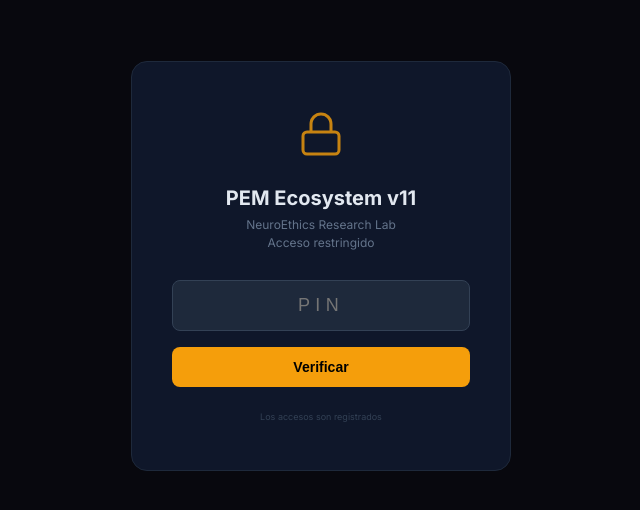
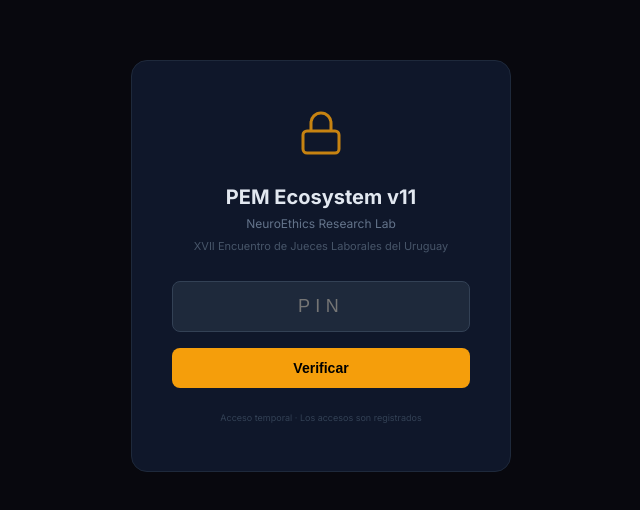
Before and after one commit to VERCEL-SYS/pem-visualizations, a React (Vite) app: page / in a window 1280 px wide. Shown: the part 134-644 px from the top of the page, without its empty margins (319-959 px from the left). Built offline with nearby package versions, Linux system fonts and the light colour scheme; no server answers.

Commit message:
Update main.jsx

```diff
--- a/src/main.jsx
+++ b/src/main.jsx
@@ -2,23 +2,17 @@ import React, { useState, useEffect } from 'react';
 import ReactDOM from 'react-dom/client';
 import { HashRouter, Routes, Route, Navigate } from 'react-router-dom';
 import App from './App';
-import NDFVisualization from './views/NDF';
-import BHSVisualization from './views/BHS';
-import RielesVisualization from './views/RIELES';
 import PLEAPipeline from './views/plea-pipeline';
 import SpectrumBioeffect from './views/spectrum-bioeffect';
 import EcosystemMap from './views/ecosystem-map';
 import LogViewer from './views/log-viewer';
 
-// ============================================================
-// SECURITY GATE — PIN + Access Log + IP/Geo
-// ============================================================
 const CORRECT_PIN = "2741";
 const MAX_ATTEMPTS = 5;
 const STORAGE_KEY = "pem-access-log";
 const SESSION_KEY = "pem-unlocked";
+const PIN_EXPIRY = new Date("2026-09-18T03:59:00Z");
 
-// Cache IP/geo info once per session
 let cachedGeo = null;
 async function fetchGeo() {
   if (cachedGeo) return cachedGeo;
@@ -26,47 +20,41 @@ async function fetchGeo() {
     const res = await fetch("https://ipapi.co/json/");
     if (res.ok) {
       const data = await res.json();
-      cachedGeo = {
-        ip: data.ip || "",
-        city: data.city || "",
-        region: data.region || "",
-        country: data.country_name || "",
-        org: data.org || "",
-        timezone: data.timezone || "",
-      };
+      cachedGeo = { ip: data.ip||"", city: data.city||"", region: data.region||"", country: data.country_name||"", org: data.org||"", timezone: data.timezone||"" };
     }
-  } catch (e) {
-    cachedGeo = { ip: "", city: "", region: "", country: "", org: "", timezone: "" };
-  }
+  } catch(e) { cachedGeo = { ip:"",city:"",region:"",country:"",org:"",timezone:"" }; }
   return cachedGeo || {};
 }
 
 async function logAccess(type, details) {
   try {
     const geo = await fetchGeo();
-    const entry = {
-      timestamp: new Date().toISOString(),
-      type,
-      details,
-      ip: geo.ip,
-      city: geo.city,
-      region: geo.region,
-      country: geo.country,
-      org: geo.org,
-      timezone: geo.timezone,
-      userAgent: navigator.userAgent,
-      platform: navigator.platform,
-      screen: window.screen.width + "x" + window.screen.height,
-    };
+    const entry = { timestamp: new Date().toISOString(), type, details, ip: geo.ip, city: geo.city, region: geo.region, country: geo.country, org: geo.org, timezone: geo.timezone, userAgent: navigator.userAgent, platform: navigator.platform, screen: window.screen.width+"x"+window.screen.height };
     let log = [];
-    try {
-      const stored = localStorage.getItem(STORAGE_KEY);
-      if (stored) log = JSON.parse(stored);
-    } catch (e) {}
+    try { const s = localStorage.getItem(STORAGE_KEY); if(s) log = JSON.parse(s); } catch(e){}
     log.push(entry);
-    if (log.length > 200) log = log.slice(-200);
+    if(log.length > 200) log = log.slice(-200);
     localStorage.setItem(STORAGE_KEY, JSON.stringify(log));
-  } catch (e) {}
+  } catch(e){}
+}
+
+function ExpiredScreen() {
+  return (
+    <div style={{ width:"100vw",height:"100vh",background:"#08080e",display:"flex",alignItems:"center",justifyContent:"center",fontFamily:"'Inter','Segoe UI',system-ui,sans-serif" }}>
+      <div style={{ background:"#0f172a",border:"1px solid #1e293b",borderRadius:16,padding:"48px 40px",maxWidth:420,width:"90%",textAlign:"center" }}>
+        <div style={{ marginBottom:24 }}>
+          <svg width="48" height="48" viewBox="0 0 24 24" fill="none" stroke="#64748b" strokeWidth="1.5" style={{opacity:0.5}}>
+            <circle cx="12" cy="12" r="10"/><path d="M12 6v6l4 2"/>
+          </svg>
+        </div>
+        <h2 style={{ color:"#e2e8f0",fontSize:20,fontWeight:700,marginBottom:8 }}>Acceso Expirado</h2>
+        <p style={{ color:"#64748b",fontSize:13,lineHeight:1.6,marginBottom:20 }}>El acceso temporal a las visualizaciones del PEM Ecosystem para el XVII Encuentro de Jueces Laborales del Uruguay ha finalizado.</p>
+        <p style={{ color:"#64748b",fontSize:12,lineHeight:1.5 }}>Para acceso institucional o consultas sobre el ecosistema forense, contacte a:</p>
+        <p style={{ color:"#f59e0b",fontSize:13,marginTop:12 }}>hcorrea@liber-tech.org</p>
+        <p style={{ color:"#334155",fontSize:10,marginTop:20 }}>NeuroEthics Research Lab · NeuroEthics.cl</p>
+      </div>
+    </div>
+  );
 }
 
 function LockScreen({ onUnlock }) {
@@ -74,125 +62,50 @@ function LockScreen({ onUnlock }) {
   const [error, setError] = useState("");
   const [attempts, setAttempts] = useState(0);
   const [locked, setLocked] = useState(false);
-
-  useEffect(() => {
-    logAccess("screen_shown", "PIN gate displayed");
-  }, []);
-
+  useEffect(() => { logAccess("screen_shown","PIN gate displayed"); }, []);
   const handleSubmit = () => {
-    if (locked) return;
-    if (pin === CORRECT_PIN) {
-      logAccess("access_granted", "Correct PIN");
-      sessionStorage.setItem(SESSION_KEY, "true");
+    if(locked) return;
+    if(pin === CORRECT_PIN) {
+      logAccess("access_granted","Correct PIN");
+      sessionStorage.setItem(SESSION_KEY,"true");
       onUnlock();
     } else {
-      const next = attempts + 1;
+      const next = attempts+1;
       setAttempts(next);
-      logAccess("access_denied", "Attempt " + next + "/" + MAX_ATTEMPTS);
-      if (next >= MAX_ATTEMPTS) {
-        setLocked(true);
-        setError("Acceso bloqueado por exceso de intentos.");
-        logAccess("lockout", "Locked after " + next + " attempts");
-      } else {
-        setError("PIN incorrecto. Intento " + next + "/" + MAX_ATTEMPTS);
-      }
+      logAccess("access_denied","Attempt "+next+"/"+MAX_ATTEMPTS);
+      if(next >= MAX_ATTEMPTS) { setLocked(true); setError("Acceso bloqueado por exceso de intentos."); logAccess("lockout","Locked after "+next+" attempts"); }
+      else { setError("PIN incorrecto. Intento "+next+"/"+MAX_ATTEMPTS); }
       setPin("");
     }
   };
-
-  const handleKeyDown = (e) => {
-    if (e.key === "Enter") handleSubmit();
-  };
-
   return (
-    <div style={{
-      width: "100vw", height: "100vh",
-      background: "#08080e",
-      display: "flex", alignItems: "center", justifyContent: "center",
-      fontFamily: "'Inter', 'Segoe UI', system-ui, sans-serif",
-    }}>
-      <div style={{
-        background: "#0f172a",
-        border: "1px solid #1e293b",
-        borderRadius: 16,
-        padding: "48px 40px",
-        maxWidth: 380,
-        width: "90%",
-        textAlign: "center",
-      }}>
-        <div style={{ marginBottom: 24 }}>
-          <svg width="48" height="48" viewBox="0 0 24 24" fill="none" stroke="#f59e0b" strokeWidth="1.5" style={{ opacity: locked ? 0.3 : 0.8 }}>
-            <rect x="3" y="11" width="18" height="11" rx="2" />
-            <path d="M7 11V7a5 5 0 0110 0v4" />
-          </svg>
-        </div>
-
-        <h2 style={{ color: "#e2e8f0", fontSize: 20, fontWeight: 700, marginBottom: 6 }}>
-          PEM Ecosystem v11
-        </h2>
-        <p style={{ color: "#64748b", fontSize: 12, marginBottom: 28, lineHeight: 1.5 }}>
-          NeuroEthics Research Lab<br />Acceso restringido
-        </p>
-
+    <div style={{ width:"100vw",height:"100vh",background:"#08080e",display:"flex",alignItems:"center",justifyContent:"center",fontFamily:"'Inter','Segoe UI',system-ui,sans-serif" }}>
+      <div style={{ background:"#0f172a",border:"1px solid #1e293b",borderRadius:16,padding:"48px 40px",maxWidth:380,width:"90%",textAlign:"center" }}>
+        <div style={{ marginBottom:24 }}><svg width="48" height="48" viewBox="0 0 24 24" fill="none" stroke="#f59e0b" strokeWidth="1.5" style={{opacity:locked?0.3:0.8}}><rect x="3" y="11" width="18" height="11" rx="2"/><path d="M7 11V7a5 5 0 0110 0v4"/></svg></div>
+        <h2 style={{ color:"#e2e8f0",fontSize:20,fontWeight:700,marginBottom:6 }}>PEM Ecosystem v11</h2>
+        <p style={{ color:"#64748b",fontSize:12,marginBottom:6,lineHeight:1.5 }}>NeuroEthics Research Lab</p>
+        <p style={{ color:"#475569",fontSize:11,marginBottom:28 }}>XVII Encuentro de Jueces Laborales del Uruguay</p>
         {locked ? (
-          <div style={{
-            background: "#ef444415", border: "1px solid #ef444430",
-            borderRadius: 8, padding: "16px", color: "#ef4444", fontSize: 13,
-          }}>{error}</div>
-        ) : (
-          <>
-            <input
-              type="password"
-              inputMode="numeric"
-              pattern="[0-9]*"
-              maxLength={6}
-              value={pin}
-              onChange={(e) => { setPin(e.target.value.replace(/\D/g, "")); setError(""); }}
-              onKeyDown={handleKeyDown}
-              placeholder="PIN"
-              autoFocus
-              style={{
-                width: "100%", padding: "14px 16px", fontSize: 18,
-                letterSpacing: "0.3em", textAlign: "center",
-                background: "#1e293b",
-                border: "1px solid " + (error ? "#ef4444" : "#334155"),
-                borderRadius: 8, color: "#e2e8f0", outline: "none",
-                boxSizing: "border-box", marginBottom: 16,
-              }}
-            />
-            <button onClick={handleSubmit} style={{
-              width: "100%", padding: "12px", fontSize: 14, fontWeight: 600,
-              background: "#f59e0b", color: "#000", border: "none",
-              borderRadius: 8, cursor: "pointer",
-            }}>Verificar</button>
-            {error && <p style={{ color: "#ef4444", fontSize: 12, marginTop: 12 }}>{error}</p>}
-          </>
-        )}
-        <p style={{ color: "#334155", fontSize: 9, marginTop: 24 }}>Los accesos son registrados</p>
+          <div style={{ background:"#ef444415",border:"1px solid #ef444430",borderRadius:8,padding:"16px",color:"#ef4444",fontSize:13 }}>{error}</div>
+        ) : (<>
+          <input type="password" inputMode="numeric" pattern="[0-9]*" maxLength={6} value={pin} onChange={e=>{setPin(e.target.value.replace(/\D/g,""));setError("");}} onKeyDown={e=>{if(e.key==="Enter")handleSubmit();}} placeholder="PIN" autoFocus style={{ width:"100%",padding:"14px 16px",fontSize:18,letterSpacing:"0.3em",textAlign:"center",background:"#1e293b",border:"1px solid "+(error?"#ef4444":"#334155"),borderRadius:8,color:"#e2e8f0",outline:"none",boxSizing:"border-box",marginBottom:16 }}/>
+          <button onClick={handleSubmit} style={{ width:"100%",padding:"12px",fontSize:14,fontWeight:600,background:"#f59e0b",color:"#000",border:"none",borderRadius:8,cursor:"pointer" }}>Verificar</button>
+          {error && <p style={{color:"#ef4444",fontSize:12,marginTop:12}}>{error}</p>}
+        </>)}
+        <p style={{ color:"#334155",fontSize:9,marginTop:24 }}>Acceso temporal · Los accesos son registrados</p>
       </div>
     </div>
   );
 }
 
-// ============================================================
-// APP WITH GATE
-// ============================================================
 function GatedApp() {
-  const [unlocked, setUnlocked] = useState(
-    sessionStorage.getItem(SESSION_KEY) === "true"
-  );
-
-  if (!unlocked) {
-    return <LockScreen onUnlock={() => setUnlocked(true)} />;
-  }
-
+  const [unlocked, setUnlocked] = useState(sessionStorage.getItem(SESSION_KEY)==="true");
+  if (new Date() > PIN_EXPIRY) return <ExpiredScreen />;
+  if (!unlocked) return <LockScreen onUnlock={() => setUnlocked(true)} />;
   return (
     <HashRouter>
       <Routes>
         <Route path="/" element={<App />} />
-        <Route path="/ndf" element={<NDFVisualization />} />
-        <Route path="/bhs" element={<BHSVisualization />} />
-        <Route path="/rieles" element={<RielesVisualization />} />
         <Route path="/plea" element={<PLEAPipeline />} />
         <Route path="/spectrum" element={<SpectrumBioeffect />} />
         <Route path="/ecosystem" element={<EcosystemMap />} />
@@ -204,7 +117,5 @@ function GatedApp() {
 }
 
 ReactDOM.createRoot(document.getElementById('root')).render(
-  <React.StrictMode>
-    <GatedApp />
-  </React.StrictMode>
+  <React.StrictMode><GatedApp /></React.StrictMode>
 );
```
